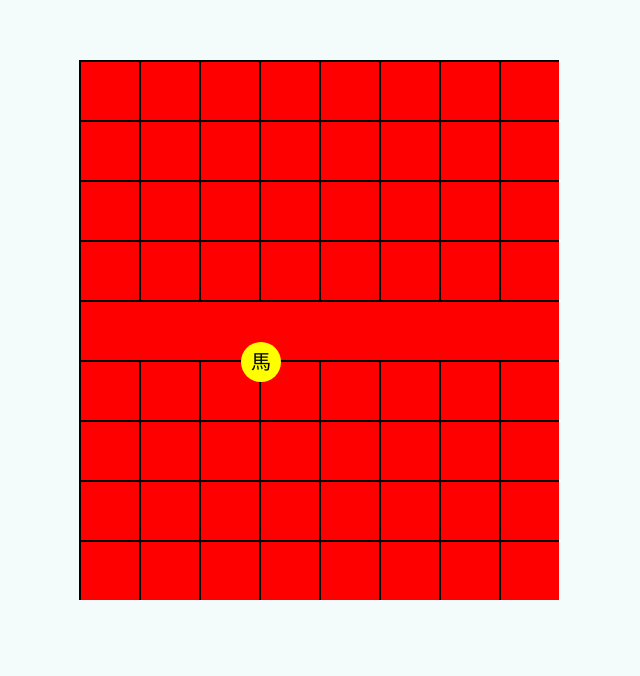
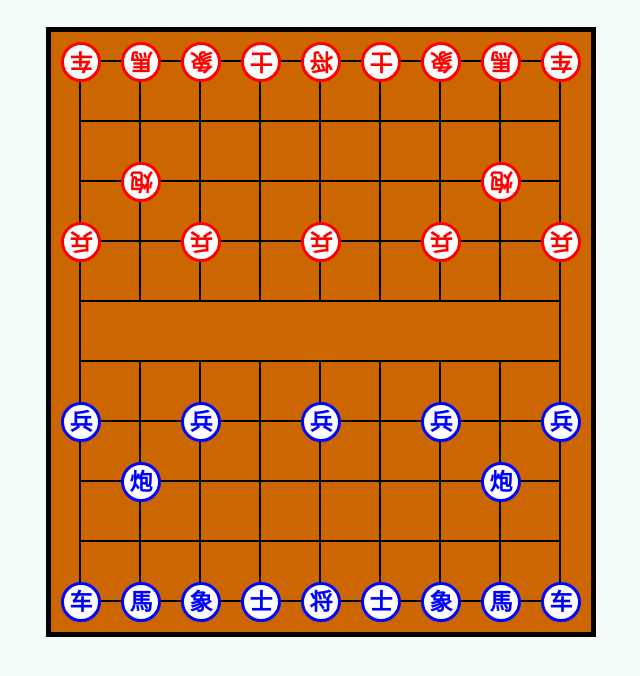
Before and after one commit to snlg/Chinese-chess, a plain HTML site: page index.html in a window 1280 px wide. Shown: the whole page, without its empty margins (321-961 px from the left). Drawn offline with Linux system fonts and the light colour scheme.

Commit message:
addpower

```diff
--- a/game.js
+++ b/game.js
@@ -27,7 +27,7 @@
         }
     }
     function horseF(x,y,j){
-        console.log(x,y,oldPosX,oldPosY)
+        //console.log(x,y,oldPosX,oldPosY);
         //alert(x+'和'+y)
         if((x == oldPosX+2 && y==oldPosY-1)||(x == oldPosX+2 && y==oldPosY+1)||(x == oldPosX-2 && y==oldPosY-1)||(x == oldPosX-2 && y==oldPosY+1)||(x == oldPosX-1 && y==oldPosY+2)||(x == oldPosX+1 && y==oldPosY+2)||(x == oldPosX-1 && y==oldPosY-2)||(x == oldPosX+1 && y==oldPosY-2)){
             liObj[j].appendChild(horseObj[0]);
@@ -35,7 +35,8 @@
     }
 
     var map = {
-        init : function(){//入口
+        //入口
+        init : function(){
             var self=this;
             self.bindEvt();
         },
@@ -56,9 +57,44 @@
                 var listObj = liObj[midb].getElementsByClassName('list')[0];
                 listObj.setAttribute("style","height:50%;top:50%");
             }
-            liObj[48].innerHTML +="<div class='horse'></div>"
-            horseObj[0].innerHTML = '馬';
+            //创建四周
+            for(var sleft=0;sleft<9;sleft++){
+                liObj[sleft].getElementsByClassName('list')[0].setAttribute("style","height:50%;top:50%");
+                liObj[89-sleft].getElementsByClassName('list')[0].setAttribute("style","height:50%;");
+                liObj[sleft*9].getElementsByClassName('line')[0].setAttribute("style","width:50%;left:50%");
+                liObj[(sleft+1)*9-1].getElementsByClassName('line')[0].setAttribute("style","width:50%;");
+                liObj[liObj.length-1].getElementsByClassName('line')[0].setAttribute("style","width:50%;");
+                liObj[liObj.length-9].getElementsByClassName('line')[0].setAttribute("style","width:50%;left:50%");
+            }
+            self.starGame();
             self.getPos();
+        },
+        //布置棋子初始位置 并且作为游戏的开始
+        starGame : function(){
+            var topPos= [[0,'car'],[1,'horse'],[2,'elephant'],[3,'scholar'],[4,'king'],[5,'scholar'],[6,'elephant'],[7,'horse'],[8,'car'],[19,'fire'],[25,'fire'],[27,'soldier'],[29,'soldier'],[31,'soldier'],[33,'soldier'],[35,'soldier']];
+            function addPos(pos,name,paly){
+                liObj[pos].innerHTML +="<div class="+"'"+name+" "+paly+"'"+"></div>";
+            }
+            //console.log(topPos[1][0],topPos[1][1]);
+            for(var posnum=0;posnum<topPos.length;posnum++){
+                addPos(topPos[posnum][0],topPos[posnum][1],'playR');
+                addPos(89-(topPos[posnum][0]),topPos[posnum][1],'playB');
+            }
+            //给各个棋子添加内容
+            function addtext(ele,what){
+                var eleObj = boxObj.getElementsByClassName(ele);
+                //console.log(eleObj);
+                for (var kk=0; kk<eleObj.length;kk++){
+                    eleObj[kk].innerHTML = what;
+                }
+            };
+            addtext('horse',"馬");
+            addtext('car',"车");
+            addtext('elephant',"象");
+            addtext('soldier',"兵");
+            addtext('fire',"炮");
+            addtext('king',"将");
+            addtext('scholar',"士");
         },
         //点击后获得对应位置
         getPos : function(){
@@ -70,13 +106,13 @@
                         //化成坐标;
                         var x = j%9;
                         var y = parseInt(j/9);
-
+                        console.log(j)
                         //判断当前点击处若没有被选中则选中并且添加闪烁
                         var ziObj = liObj[j].getElementsByTagName('div');
                         if(ziObj.length>2){
                             //子元素div个数大于2说明该位置有棋子
                             if(!liObj[j].getAttribute('data-status')){
-                                console.log(chessPieces)
+                                //console.log(chessPieces);
                                 chessPieces.setAttribute('data-status',"choose");
                                 addClass(chessPieces,'flash');
                                 //保存原来位置的XY
--- a/index.html
+++ b/index.html
@@ -45,7 +45,7 @@
     #box li{
         width: 60px;
         height: 60px;
-        background-color:red;
+        background-color:#c60;
         float: left;
         position: relative;
     }
@@ -55,7 +55,6 @@
         height: 540px;
         background-color:#fff;
         margin:60px auto 0;
-overflow: hidden;
     }
     .line{
          width: 100%;
@@ -74,21 +73,43 @@ overflow: hidden;
         top:0;
     }
     .horse{
+
+    }
+    .flash{
+        animation:  twinkling 1s infinite ease-in-out;
+    }
+    .playR{
+        border: 3px red solid;
+        color: red;
         width: 40px;
         height: 40px;
         border-radius: 50%;
-        background-color: yellow;
-        color: #000;
+        background-color: #fff;
+        font-weight: 600;
         text-align: center;
-        line-height: 40px;
+        line-height: 34px;
         position: absolute;
         top:10px;
         left:10px;
         z-index: 100;
-        font-size: 20px;
+        font-size: 23px;
+        -webkit-transform: rotate(-180deg); /* Safari 3.1+, Chrome */
     }
-    .flash{
-        animation:  twinkling 1s infinite ease-in-out;
+    .playB{
+        width: 40px;
+        height: 40px;
+        border-radius: 50%;
+        background-color: #fff;
+        font-weight: 600;
+        text-align: center;
+        line-height: 34px;
+        position: absolute;
+        top:10px;
+        left:10px;
+        z-index: 100;
+        font-size: 23px;
+        border: 3px blue solid;
+        color: blue;
     }
     @-webkit-keyframes twinkling{    /*透明度由0到1*/
         0%{
```
